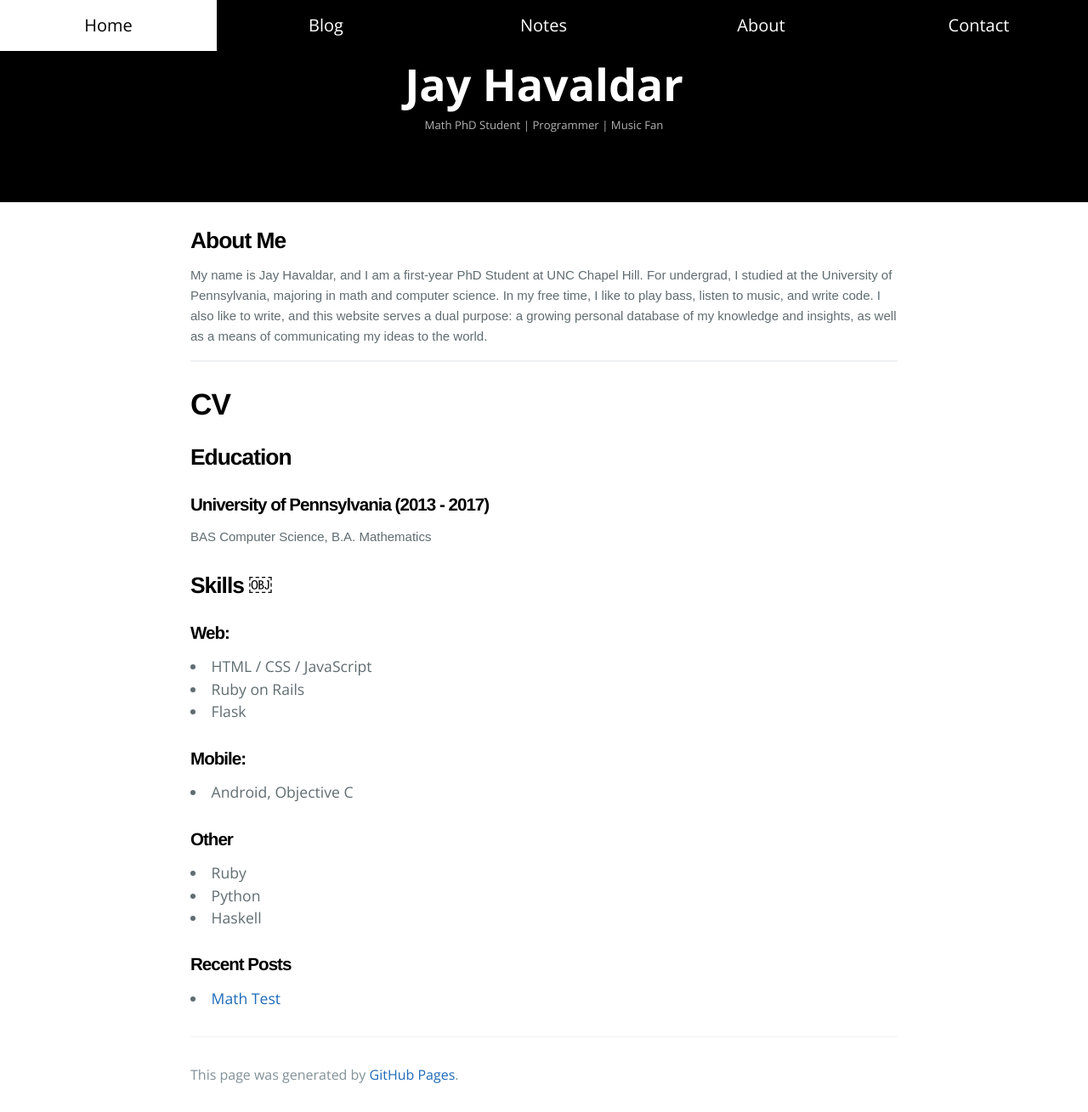
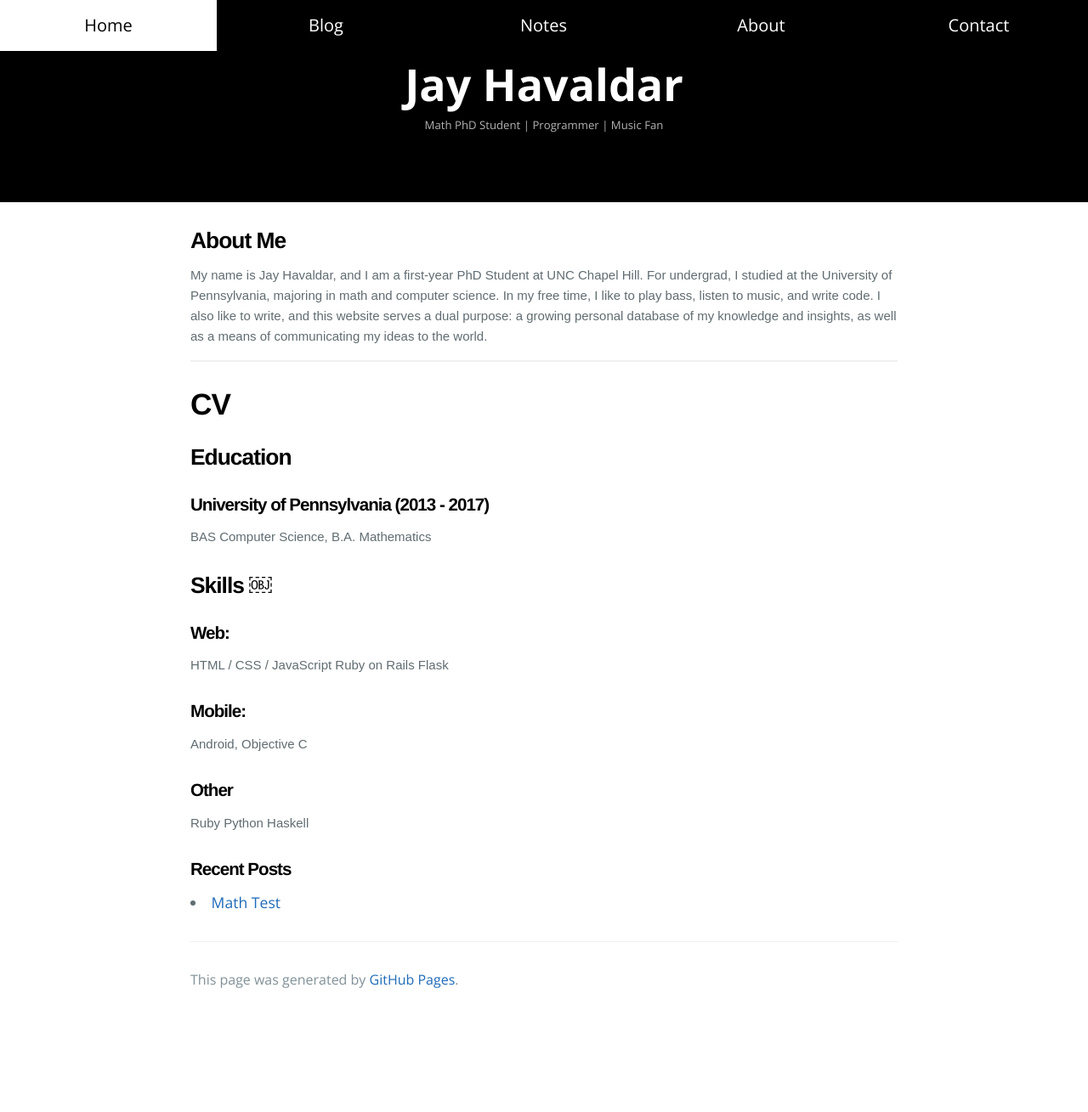
Before and after one commit to jhavaldar/jhavaldar.github.io, a Jekyll site: the page built from about.md, in a window 1280 px wide. Shown: the whole page at 85% size. Built offline with Jekyll 4.4.1, drawn with Linux system fonts in a browser that asks for light colours; some web fonts are replaced; after the commit the page ends 1197 px from its top, so only the background shows below that.

```diff
--- a/about.md
+++ b/about.md
@@ -15,14 +15,14 @@ My name is Jay Havaldar, and I am a first-year PhD Student at UNC Chapel Hill. F
 
 ## Skills ￼
 ### Web:
-- HTML / CSS / JavaScript
-- Ruby on Rails
-- Flask
+HTML / CSS / JavaScript
+Ruby on Rails
+Flask
 
 ### Mobile:
-- Android, Objective C
+Android, Objective C
 
 ### Other
-- Ruby
-- Python
-- Haskell
+Ruby
+Python
+Haskell
```
Also changed, not shown: posts.md (+2 -0 lines).
